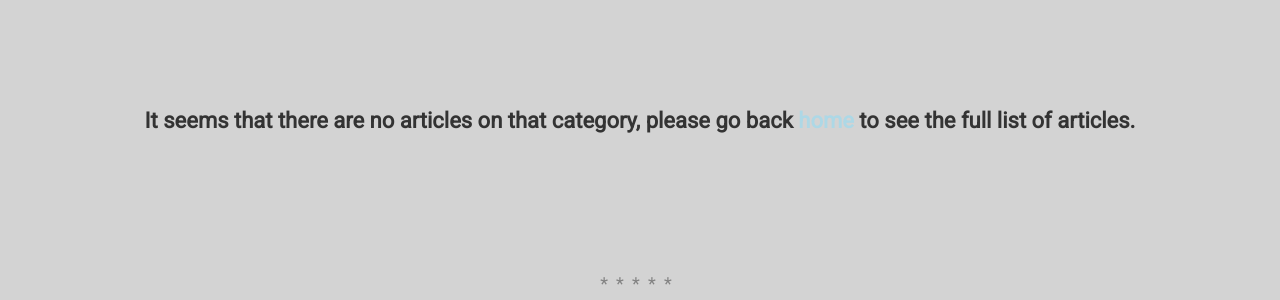
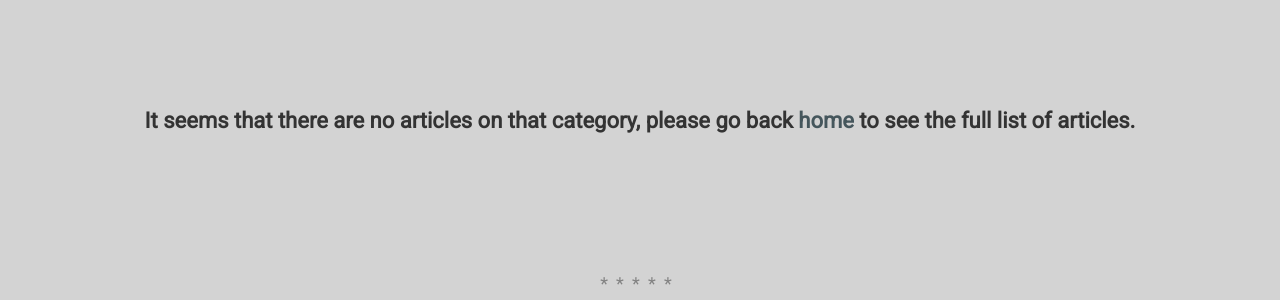
Before and after one commit to FullSimplify/FullSimplify.github.io, a Jekyll site: the page built from categories/tools.html, in a window 1280 px wide. Shown: the part 331-631 px from the top of the page. Built offline with Jekyll 4.4.1, drawn with Linux system fonts in a browser that asks for light colours.

Commit message:
Update _default.scss

```diff
--- a/_sass/_default.scss
+++ b/_sass/_default.scss
@@ -7,7 +7,7 @@ body {
 }
 
 a {
-    color: #add8e6;
+    color: #45565c;
     font-weight: bold;
     text-decoration: none;
 
```
